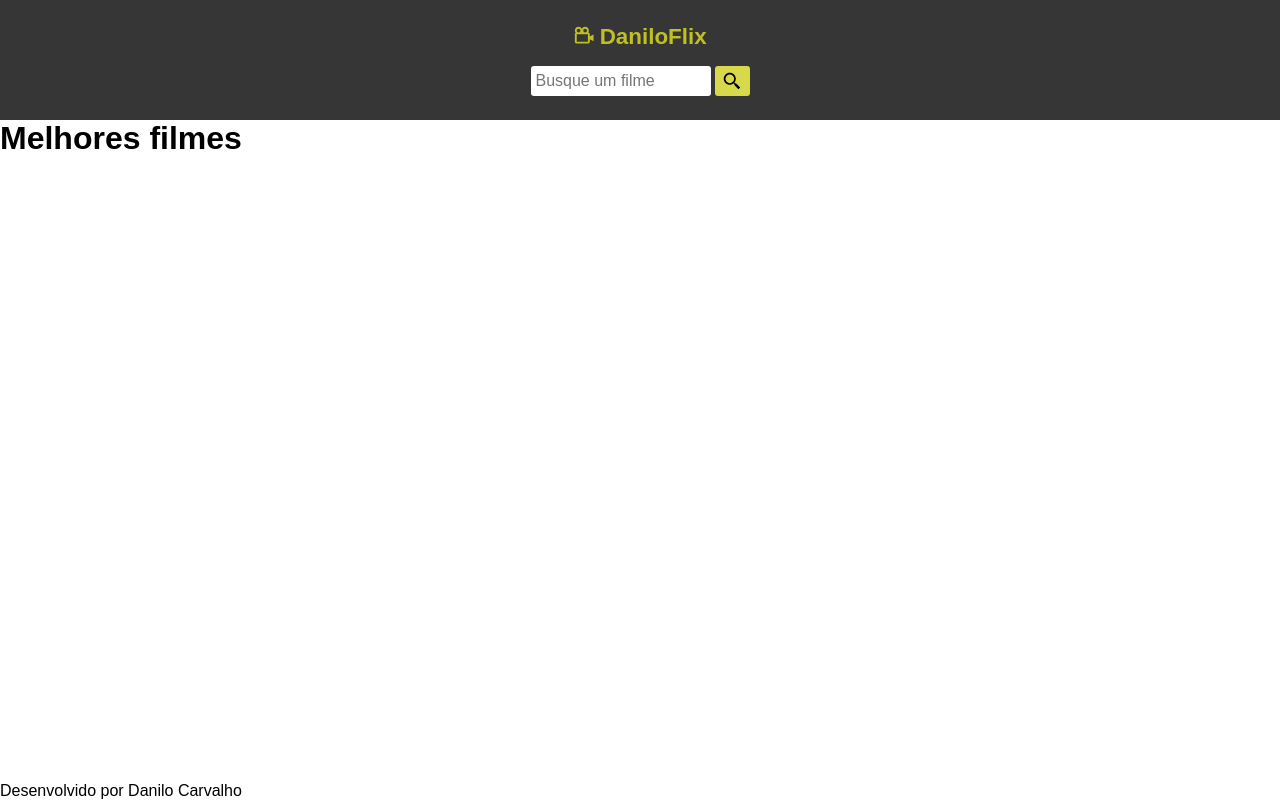
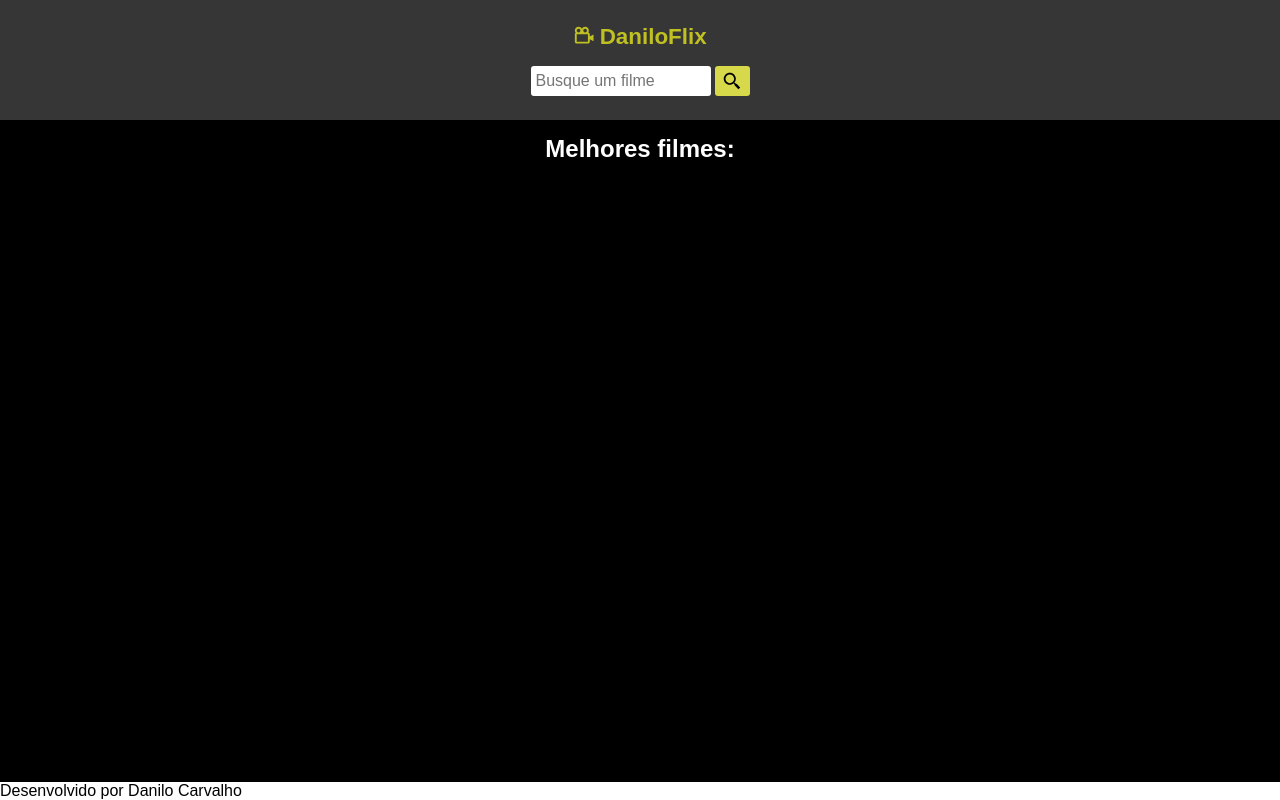
Before and after one commit to DanwiiloCarvalho/daniloflix, a React (Vite) app: page / in a window 1280 px wide. Built offline with nearby package versions, Linux system fonts and the light colour scheme.

Commit message:
Criação do tipo Brand e inserção de fundo preto ao componente Homepage

```diff
--- a/src/Components/Brand/index.tsx
+++ b/src/Components/Brand/index.tsx
@@ -2,8 +2,12 @@ import { BiCameraMovie } from 'react-icons/bi';
 import { Link } from 'react-router-dom';
 import classes from './Brand.module.css';
 
-export function Brand() {
+type Brand = {
+    brandName: string
+}
+
+export function Brand({brandName}:Brand) {
     return (
-        <Link to={'/'} className={classes.brand}><BiCameraMovie/><span>DaniloFlix</span></Link>
+        <Link to={'/'} className={classes.brand}><BiCameraMovie/><span>{brandName}</span></Link>
     );
 }
--- a/src/Components/Header/index.tsx
+++ b/src/Components/Header/index.tsx
@@ -5,7 +5,7 @@ import classes from './Header.module.css';
 export function Header() {
     return (
         <header className={classes.header}>
-            <Brand/>
+            <Brand brandName={'DaniloFlix'}/>
             <Search/>
         </header>
     );
--- a/src/Pages/Homepage/Homepage.module.css
+++ b/src/Pages/Homepage/Homepage.module.css
@@ -1,3 +1,11 @@
 .main {
     flex: 1;
+    background-color: black;
 }
+
+.main > h1 {
+    color: white;
+    font-size: 1.5rem;
+    text-align: center;
+    margin: 15px 0;
+}
--- a/src/Pages/Homepage/index.tsx
+++ b/src/Pages/Homepage/index.tsx
@@ -3,7 +3,7 @@ import classes from './Homepage.module.css';
 export function Homepage() {
     return (
         <main className={classes.main}>
-            <h1>Melhores filmes</h1>
+            <h1>Melhores filmes:</h1>
             <ul className="movie-list">
 
             </ul>
```
